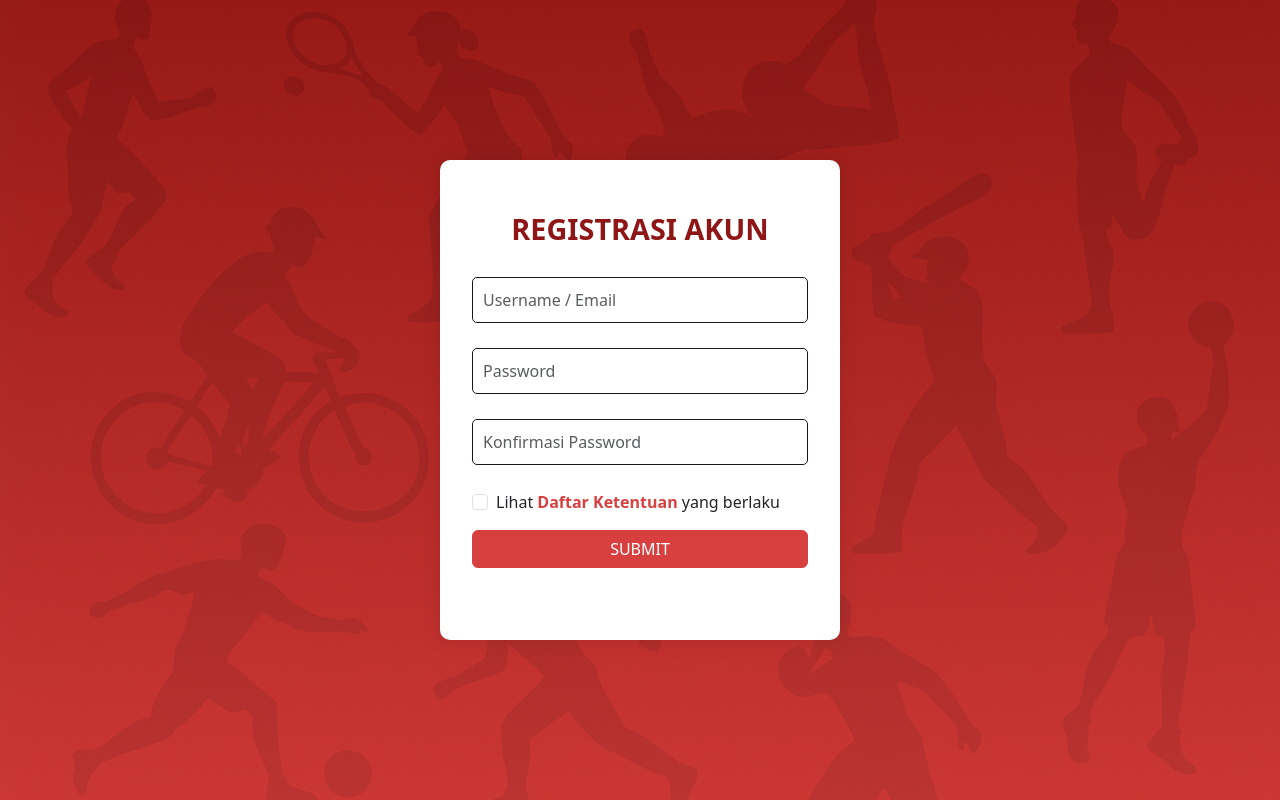
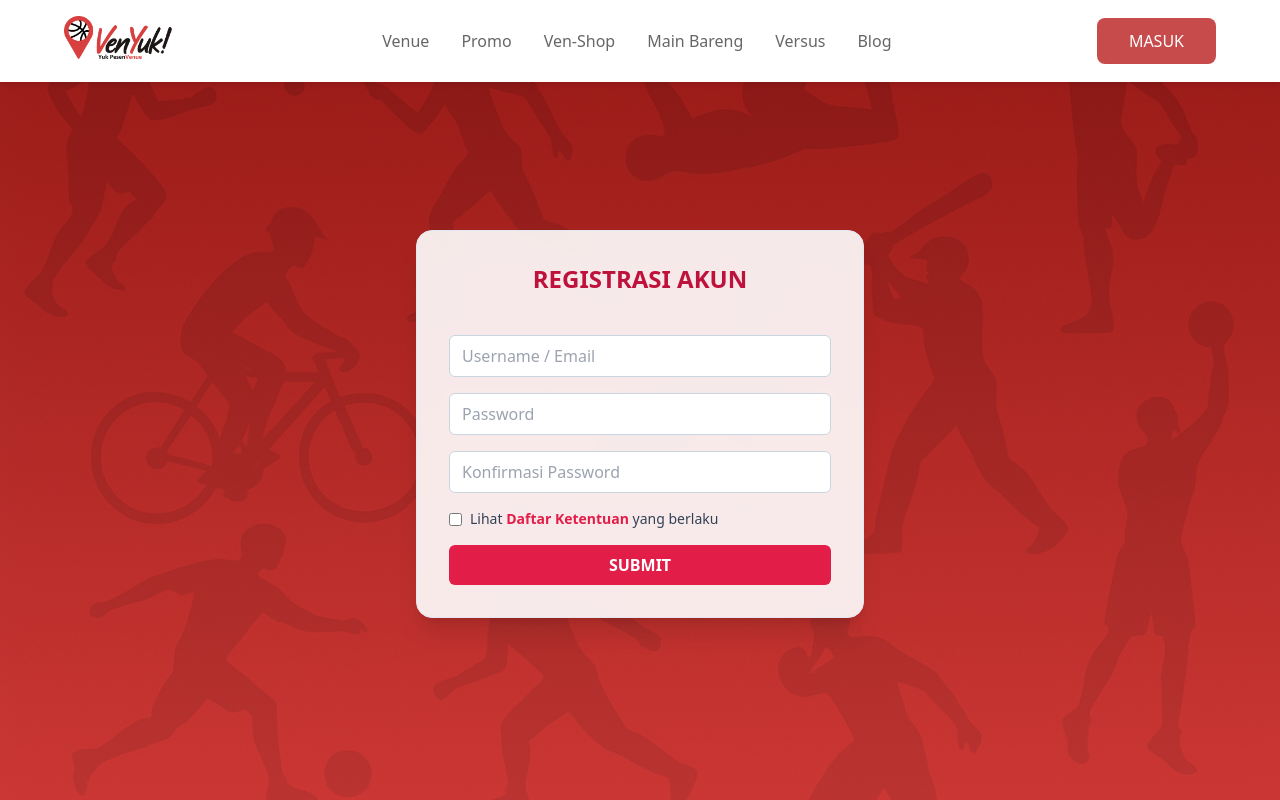
Before and after one commit to PBP-B05/venyuk, a Django app: page /authenticate/register/ in a window 1280 px wide. Run offline with Django 4.2, Linux system fonts and the light colour scheme; some libraries are stand-ins or nearby versions.

Commit message:
Perbaikan desain homepage.html dan register.html

```diff
--- a/authenticate/templates/authenticate/register.html
+++ b/authenticate/templates/authenticate/register.html
@@ -1,197 +1,112 @@
+{% extends 'base.html' %}
 {% load static %}
-<!DOCTYPE html>
-<html lang="en">
-<head>
-    <meta charset="UTF-8">
-    <meta name="viewport" content="width=device-width, initial-scale=1.0">
-    <title>Register - VenYuk!</title>
-    <script src="https://code.jquery.com/jquery-3.6.0.min.js"></script>
-    <link href="https://cdn.jsdelivr.net/npm/bootstrap@5.3.2/dist/css/bootstrap.min.css" rel="stylesheet">
-    <style>
-        :root {
-            --dark: #1D1616;
-            --primary: #8E1616;
-            --secondary: #D84040;
-            --light: #EEEEEE;
-        }
 
-        body {
-            background-image: linear-gradient(rgba(142, 22, 22, 0.7), rgba(216, 64, 64, 0.7)),
-                              url("{% static 'images/register_bg.png' %}");
-            background-size: cover;
-            background-position: center;
-            background-repeat: no-repeat;
-            min-height: 100vh;
-            display: flex;
-            align-items: center;
-            justify-content: center;
-            padding: 2rem 0;
-        }
+{% block meta %}
+<title>VenYuk! - Register</title>
+{% endblock meta %}
 
-        .register-container {
-            background-color: white;
-            padding: 2rem;
-            border-radius: 10px;
-            width: 100%;
-            max-width: 400px;
-            margin: 1rem;
-            box-shadow: 0 0 20px rgba(0,0,0,0.1);
-        }
+{% block content %}
+{% include 'navbar.html' %}
 
-        .register-header {
-            text-align: center;
-            margin-bottom: 30px;
-            margin-top: 20px;
-        }
+<!-- Wrapper -->
+<div class="min-h-screen w-full flex items-center justify-center pt-24 pb-12 bg-cover bg-center bg-no-repeat"
+     style="background-image: linear-gradient(rgba(142,22,22,0.7), rgba(216,64,64,0.7)), url('{% static 'images/register_bg.png' %}')">
 
-        .register-header h2 {
-            color: var(--primary);
-            font-weight: bold;
-            font-size: 1.8rem;
-            margin-bottom: 1rem;
-        }
-
-        .btn-primary {
-            background-color: var(--secondary);
-            border-color: var(--secondary);
-            transition: all 0.3s ease;
-            margin-bottom: 40px;
-        }
-
-        .btn-primary:hover {
-            background-color: var(--primary);
-            border-color: var(--primary);
-            transform: translateY(-2px);
-        }
-
-        .form-control {
-            border: 1px solid var(--dark);
-            border-radius: 5px;
-            padding: 10px 10px;
-            margin: 25px 0;
-            transition: all 0.3s ease;
-        }
-
-        .form-control:focus {
-            border-color: var(--secondary);
-            box-shadow: 0 0 0 0.2rem rgba(216, 64, 64, 0.25);
-        }
-
-        .form-check-label {
-            color: var(--black);
-        }
-
-        .login-link {
-            color: var(--secondary);
-            text-decoration: none;
-            font-weight: bold;
-            transition: all 0.3s ease;
-        }
-
-        .login-link:hover {
-            color: var(--primary);
-            text-decoration: underline;
-        }
-
-        .alert {
-            display: none;
-            margin-top: 1rem;
-            border-radius: 5px;
-            padding: 1rem;
-        }
-
-        /* Responsive improvements */
-        @media (max-width: 576px) {
-            .register-container {
-                margin: 1rem;
-                padding: 1.5rem;
-            }
-
-            .register-header h2 {
-                font-size: 1.5rem;
-            }
-
-            .form-control {
-                padding: 0.6rem 0.8rem;
-            }
-
-            .btn-primary {
-                padding: 0.6rem;
-            }
-        }
-
-        /* Animation for form elements */
-        .form-control, .btn-primary {
-            transform: translateY(0);
-            transition: transform 0.3s ease;
-        }
-
-        .form-control:focus {
-            transform: translateY(-2px);
-        }
-    </style>
-</head>
-<body>
-    <div class="register-container">
-        <div class="register-header">
-            <h2>REGISTRASI AKUN</h2>
+  <!-- Register Card -->
+  <div class="bg-white/90 backdrop-blur-md shadow-xl rounded-2xl p-8 w-full max-w-md mx-4 border border-slate-200">
+    <div class="text-center mb-6">
+      <h2 class="text-2xl font-bold text-rose-700">REGISTRASI AKUN</h2>
     </div>
 
-        <div class="alert alert-danger" id="error-alert" role="alert"></div>
-        <div class="alert alert-success" id="success-alert" role="alert"></div>
+    <!-- Alerts -->
+    <div id="error-alert" class="hidden bg-red-100 text-red-800 text-sm px-4 py-3 rounded-md mb-3"></div>
+    <div id="success-alert" class="hidden bg-green-100 text-green-800 text-sm px-4 py-3 rounded-md mb-3"></div>
 
-        <form id="register-form">
+    <!-- Form -->
+    <form id="register-form" class="space-y-4">
       {% csrf_token %}
-            <div class="mb-3">
-                <input type="text" class="form-control" id="username" name="username" placeholder="Username / Email" required>
-            </div>
-            <div class="mb-3">
-                <input type="password" class="form-control" id="password1" name="password1" placeholder="Password" required>
-            </div>
-            <div class="mb-3">
-                <input type="password" class="form-control" id="password2" name="password2" placeholder="Konfirmasi Password" required>
-            </div>
-            <div class="mb-3 form-check">
-                <input type="checkbox" class="form-check-input" id="terms" required>
-                <label class="form-check-label" for="terms">
-                    Lihat <a href="#" class="login-link">Daftar Ketentuan</a> yang berlaku
+      <input type="text" id="username" name="username"
+             class="w-full border border-slate-300 rounded-md px-3 py-2 focus:ring-2 focus:ring-rose-400 focus:outline-none"
+             placeholder="Username / Email" required>
+
+      <input type="password" id="password1" name="password1"
+             class="w-full border border-slate-300 rounded-md px-3 py-2 focus:ring-2 focus:ring-rose-400 focus:outline-none"
+             placeholder="Password" required>
+
+      <input type="password" id="password2" name="password2"
+             class="w-full border border-slate-300 rounded-md px-3 py-2 focus:ring-2 focus:ring-rose-400 focus:outline-none"
+             placeholder="Konfirmasi Password" required>
+
+      <div class="flex items-start space-x-2">
+        <input type="checkbox" id="terms" class="mt-1" required>
+        <label for="terms" class="text-sm text-slate-700">
+          Lihat <a href="#" class="text-rose-600 font-semibold hover:text-rose-700 transition">Daftar Ketentuan</a> yang berlaku
         </label>
       </div>
-            <button type="submit" class="btn btn-primary w-100">SUBMIT</button>
+
+      <button type="submit"
+              class="w-full bg-rose-600 text-white py-2 rounded-md font-semibold hover:bg-rose-700 transition-all duration-300">
+        SUBMIT
+      </button>
     </form>
   </div>
+</div>
 
+<!-- Script -->
 <script>
-        $(document).ready(function() {
-            $("#register-form").submit(function(e) {
+document.addEventListener("DOMContentLoaded", () => {
+  const form = document.getElementById("register-form");
+  const errorAlert = document.getElementById("error-alert");
+  const successAlert = document.getElementById("success-alert");
+
+  form.addEventListener("submit", async (e) => {
     e.preventDefault();
 
-                if ($("#password1").val() !== $("#password2").val()) {
-                    $("#error-alert").text("Passwords do not match!").show();
+    const username = document.getElementById("username").value;
+    const password1 = document.getElementById("password1").value;
+    const password2 = document.getElementById("password2").value;
+
+    if (password1 !== password2) {
+      errorAlert.textContent = "Passwords do not match!";
+      errorAlert.classList.remove("hidden");
+      successAlert.classList.add("hidden");
       return;
     }
 
-                $.ajax({
-                    url: "{% url 'authenticate:register' %}",
-                    type: "POST",
-                    data: {
-                        username: $("#username").val(),
-                        password1: $("#password1").val(),
-                        password2: $("#password2").val(),
-                        csrfmiddlewaretoken: $('input[name=csrfmiddlewaretoken]').val()
+    try {
+      const response = await fetch("{% url 'authenticate:register' %}", {
+        method: "POST",
+        headers: {
+          "X-CSRFToken": "{{ csrf_token }}",
+          "Content-Type": "application/x-www-form-urlencoded",
         },
-                    success: function(response) {
-                        $("#success-alert").text("Registration successful! Redirecting to login...").show();
-                        setTimeout(function() {
+        body: new URLSearchParams({
+          username: username,
+          password1: password1,
+          password2: password2
+        }),
+      });
+
+      if (response.ok) {
+        successAlert.textContent = "Registration successful! Redirecting to login...";
+        successAlert.classList.remove("hidden");
+        errorAlert.classList.add("hidden");
+        setTimeout(() => {
           window.location.href = "{% url 'authenticate:login' %}";
         }, 2000);
-                    },
-                    error: function(xhr) {
-                        $("#error-alert").text(xhr.responseJSON?.message || "Registration failed. Please try again.").show();
+      } else {
+        const data = await response.json();
+        errorAlert.textContent = data.message || "Registration failed. Please try again.";
+        errorAlert.classList.remove("hidden");
+        successAlert.classList.add("hidden");
+      }
+    } catch (err) {
+      errorAlert.textContent = "Terjadi kesalahan saat mengirim data.";
+      errorAlert.classList.remove("hidden");
+      successAlert.classList.add("hidden");
     }
   });
 });
-        });
 </script>
-</body>
-</html>
+
+{% endblock content %}
--- a/templates/navbar.html
+++ b/templates/navbar.html
@@ -6,7 +6,7 @@
     </a>
 
     <ul class="nav-links">
-        <li><a href="#venue">Venue</a></li>
+        <li><a href="{% url 'venue:home_section' %}">Venue</a></li>
         <li><a href="#promo">Promo</a></li>
         <li><a href="#ven-shop">Ven-Shop</a></li>
         <li><a href="#main-bareng">Main Bareng</a></li>
@@ -14,7 +14,7 @@
         <li><a href="#blog">Blog</a></li>
     </ul>
 
-    <a href="#masuk" class="btn-masuk">MASUK</a>
+    <a href="{% url 'authenticate:register' %}" class="btn-masuk">MASUK</a>
 
     <div class="hamburger">
         <span></span>
@@ -42,8 +42,13 @@
         justify-content: space-between;
         align-items: center;
         box-shadow: 0 2px 5px rgba(0, 0, 0, 0.1);
-        position: relative;
+        position: fixed;
+        top: 0;
+        left: 0;
+        width: 100%;
+        z-index: 1000;
     }
+
 
     .logo {
         display: flex;
```
Lines whose indentation alone changed are shown as unchanged.
